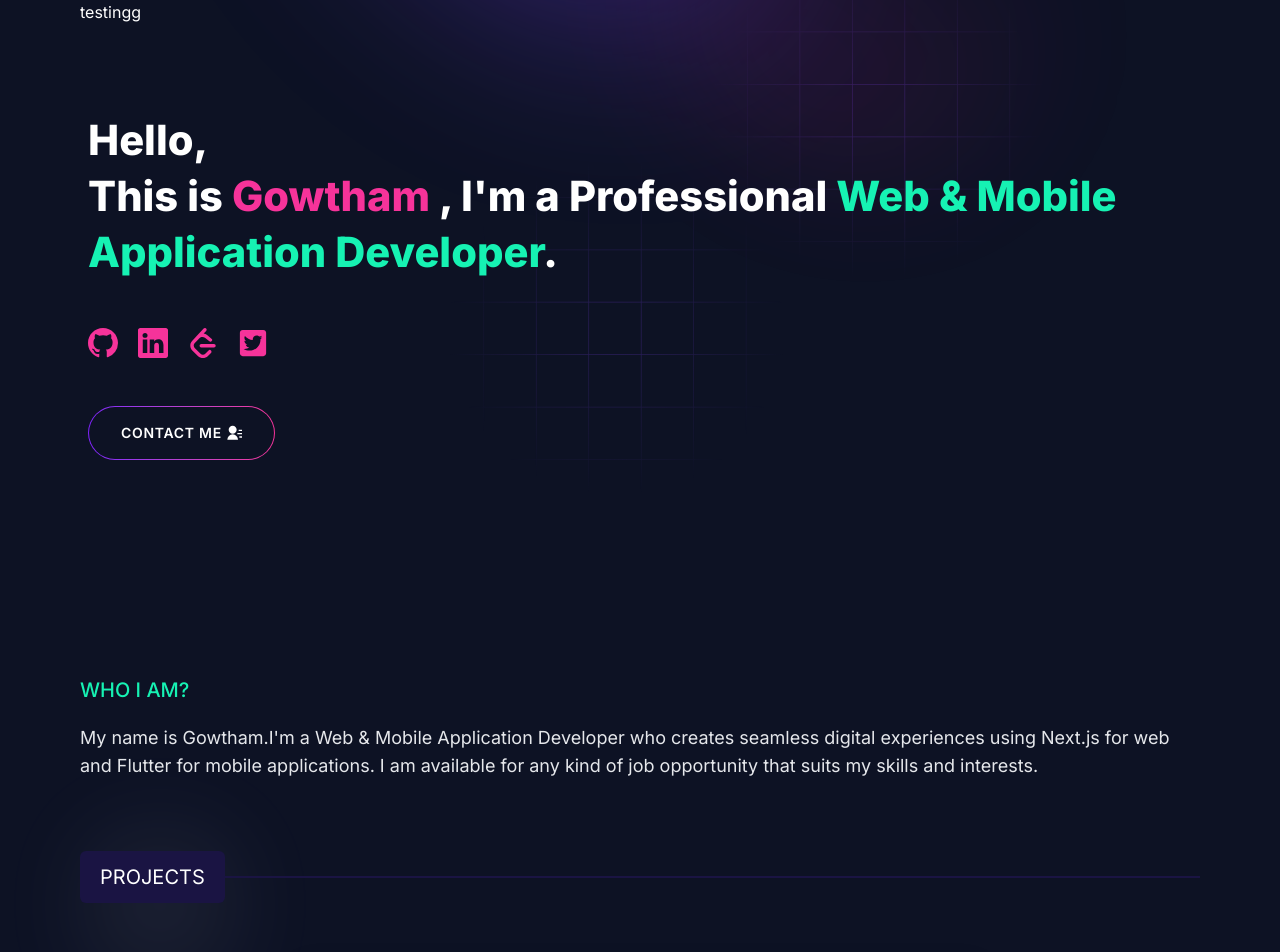
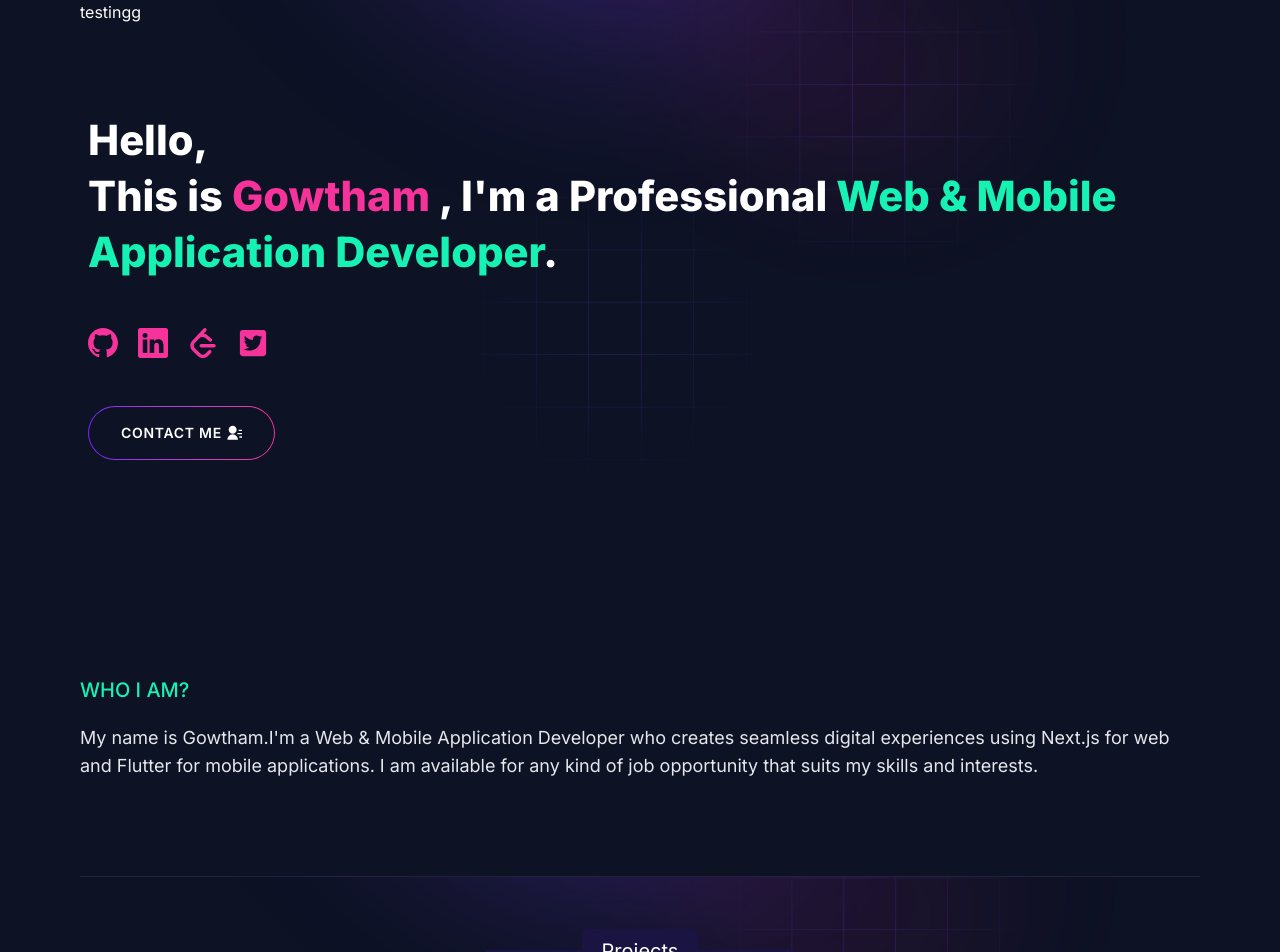
Before and after one commit to gowthamDevTech/gowtham_portfolio_1.2, a Next.js app: page / in a window 1280 px wide. Shown: the top 952 px of the page. Built offline with nearby package versions, Linux system fonts and the light colour scheme.

Commit message:
experience section checking

```diff
--- a/src/app/page.js
+++ b/src/app/page.js
@@ -4,7 +4,7 @@ import AboutSection from "./components/homepage/about";
 // // import Blog from "./components/homepage/blog";
 import ContactSection from "./components/homepage/contact";
 // import Education from "./components/homepage/education";
-// import Experience from "./components/homepage/experience";
+import Experience from "./components/homepage/experience";
 import HeroSection from "./components/homepage/hero-section";
 import Projects from "./components/homepage/projects";
 // import Skills from "./components/homepage/skills";
@@ -32,7 +32,7 @@ export default function Home() {
       <h1>testingg</h1>
       <HeroSection />
       <AboutSection />
-      {/* <Experience /> */}
+      <Experience />
       {/* <Skills /> */}
       <Projects />
       {/* <Education /> */}
```
